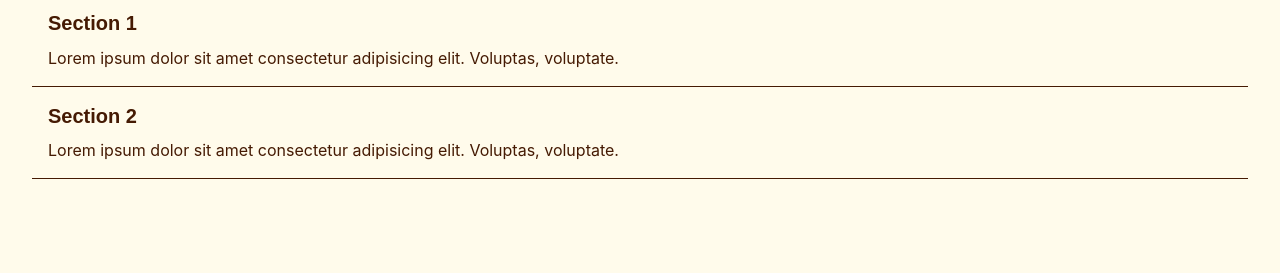
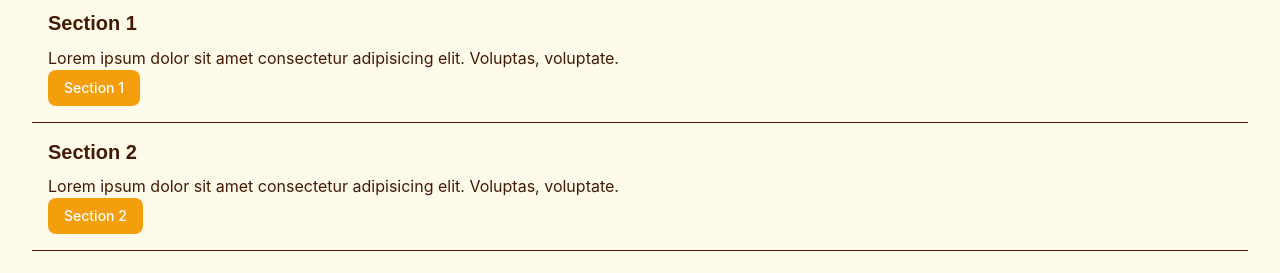
Before and after one commit to Helton-Carlos/chapter, a React (Vite) app in the folder react-full/react-full/: page / in a window 1280 px wide. Shown: the part 395-668 px from the top of the page. Built offline with nearby package versions, Linux system fonts and the light colour scheme.

Commit message:
feat: add new layout home

```diff
--- a/react-full/react-full/src/components/NeButton.tsx
+++ b/react-full/react-full/src/components/NeButton.tsx
@@ -6,7 +6,7 @@ interface ButtonProps extends ButtonHTMLAttributes<HTMLButtonElement> {
   iconRight?: ReactNode;
 }
 
-export function Button({
+export function NeButton({
   children,
   variant = 'primary',
   iconLeft,
--- a/react-full/react-full/src/pages/Home.tsx
+++ b/react-full/react-full/src/pages/Home.tsx
@@ -1,4 +1,5 @@
 import { sectionHome } from '@/utils/sectionHome';
+import { NeButton } from '@/components/NeButton';
 
 export function Home() {
   return (
@@ -12,6 +13,9 @@ export function Home() {
           <div key={index} className='p-4 border-b'>
             <h3 className='text-xl font-bold mb-2'>{section.title}</h3>
             <p>{section.description}</p>
+
+            <NeButton>
+              {section.title}</NeButton>
           </div>
         ))
       }
```
